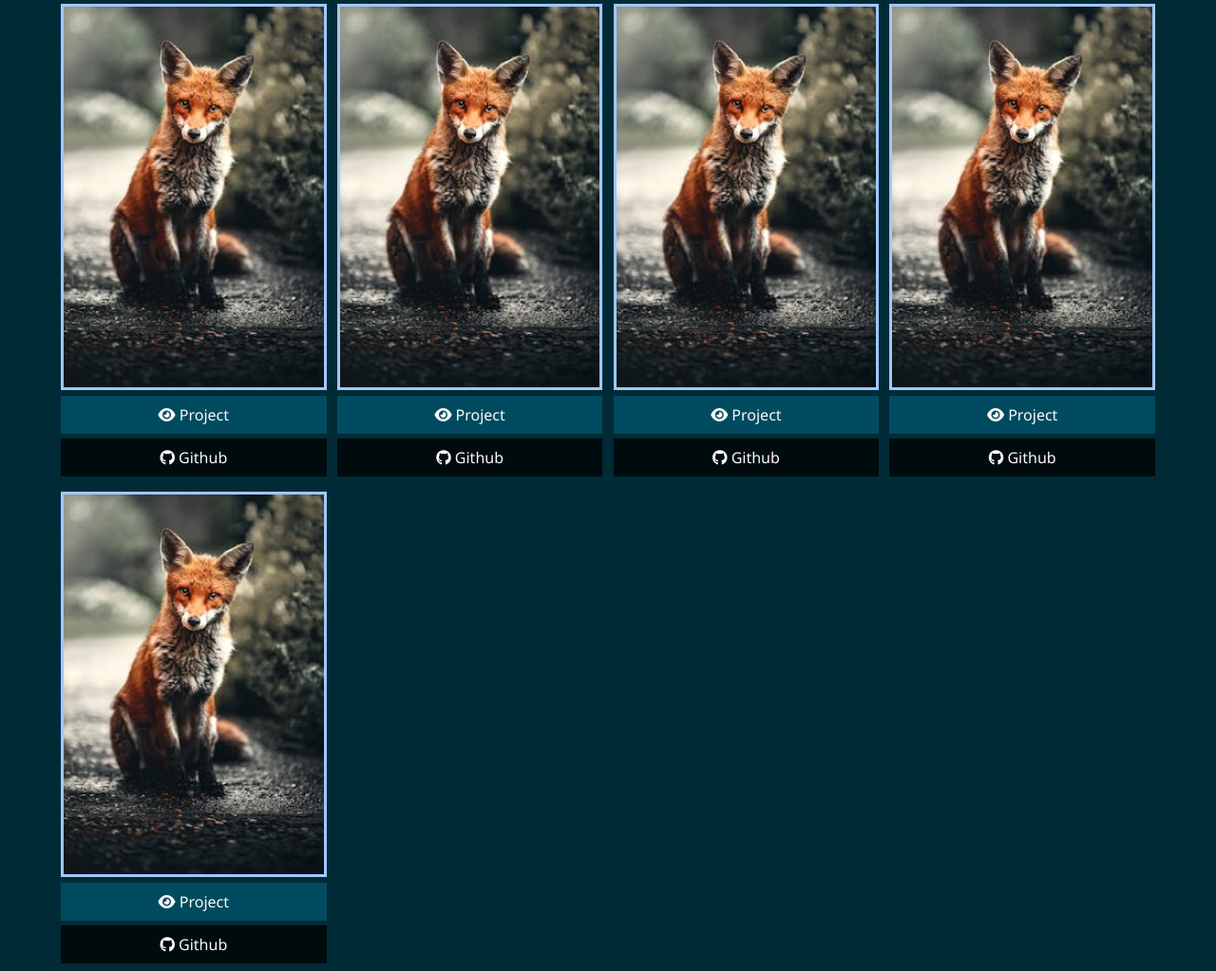
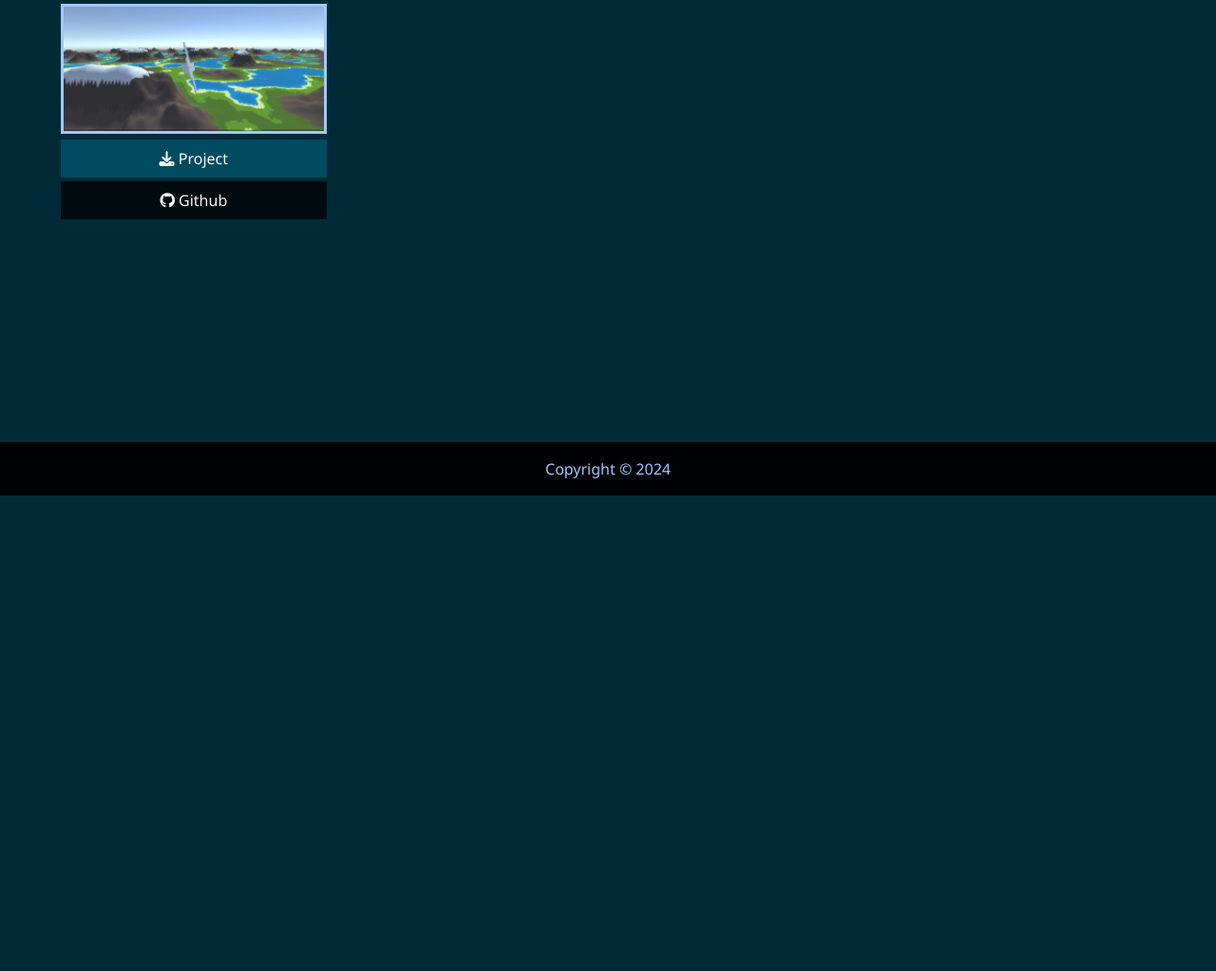
Before and after one commit to FilipKalisz/Portfolio-Website, a website: page dist/work.html in a window 1280 px wide. Shown: the part 278-1301 px from the top of the page at 95% size. After the commit the page ends 800 px from the top, so only its background shows below. Drawn offline with Linux system fonts and the light colour scheme.

Commit message:
Updated projects page and the pictures used for projects and about me page
changed pictures from placeholders to actual pictures and added the portfolio piece to the projects page.

```diff
--- a/dist/work.html
+++ b/dist/work.html
@@ -52,57 +52,13 @@
         </h2>
         <div class="projects">
             <div class="item">
-                <a href="#!">
-                    <img src="img/Fox-Lg.jpg" alt="Project">
+                <a href="#">
+                    <img src="img/ProjectOne.jpg" alt="Project">
                 </a>
-                <a href="#" class="btn-light">
-                    <i class="fas fa-eye"></i> Project
+                <a href="downloads/BuildFor370.zip" download="BuildFor370.zip" class="btn-light">
+                    <i class="fas fa-download"></i> Project
                 </a>
-                <a href="#" class="btn-dark">
-                    <i class="fab fa-github"></i> Github
-                </a>
-            </div>
-            <div class="item">
-                <a href="#!">
-                    <img src="img/Fox-Lg.jpg" alt="Project">
-                </a>
-                <a href="#" class="btn-light">
-                    <i class="fas fa-eye"></i> Project
-                </a>
-                <a href="#" class="btn-dark">
-                    <i class="fab fa-github"></i> Github
-                </a>
-            </div>
-            <div class="item">
-                <a href="#!">
-                    <img src="img/Fox-Lg.jpg" alt="Project">
-                </a>
-                <a href="#" class="btn-light">
-                    <i class="fas fa-eye"></i> Project
-                </a>
-                <a href="#" class="btn-dark">
-                    <i class="fab fa-github"></i> Github
-                </a>
-            </div>
-            <div class="item">
-                <a href="#!">
-                    <img src="img/Fox-Lg.jpg" alt="Project">
-                </a>
-                <a href="#" class="btn-light">
-                    <i class="fas fa-eye"></i> Project
-                </a>
-                <a href="#" class="btn-dark">
-                    <i class="fab fa-github"></i> Github
-                </a>
-            </div>
-            <div class="item">
-                <a href="#!">
-                    <img src="img/Fox-Lg.jpg" alt="Project">
-                </a>
-                <a href="#" class="btn-light">
-                    <i class="fas fa-eye"></i> Project
-                </a>
-                <a href="#" class="btn-dark">
+                <a href="https://github.falmouth.ac.uk/FK276585/WorkingWithPerlinNoise" class="btn-dark">
                     <i class="fab fa-github"></i> Github
                 </a>
             </div>
```
Also changed, not shown: dist/css/main.css (line endings or trailing spaces), dist/img/Fox-Lg.jpg (deleted), dist/img/Fox.jpg (deleted), dist/img/ProjectOne.jpg (added), dist/img/pfp.jpg, 1 other file.
